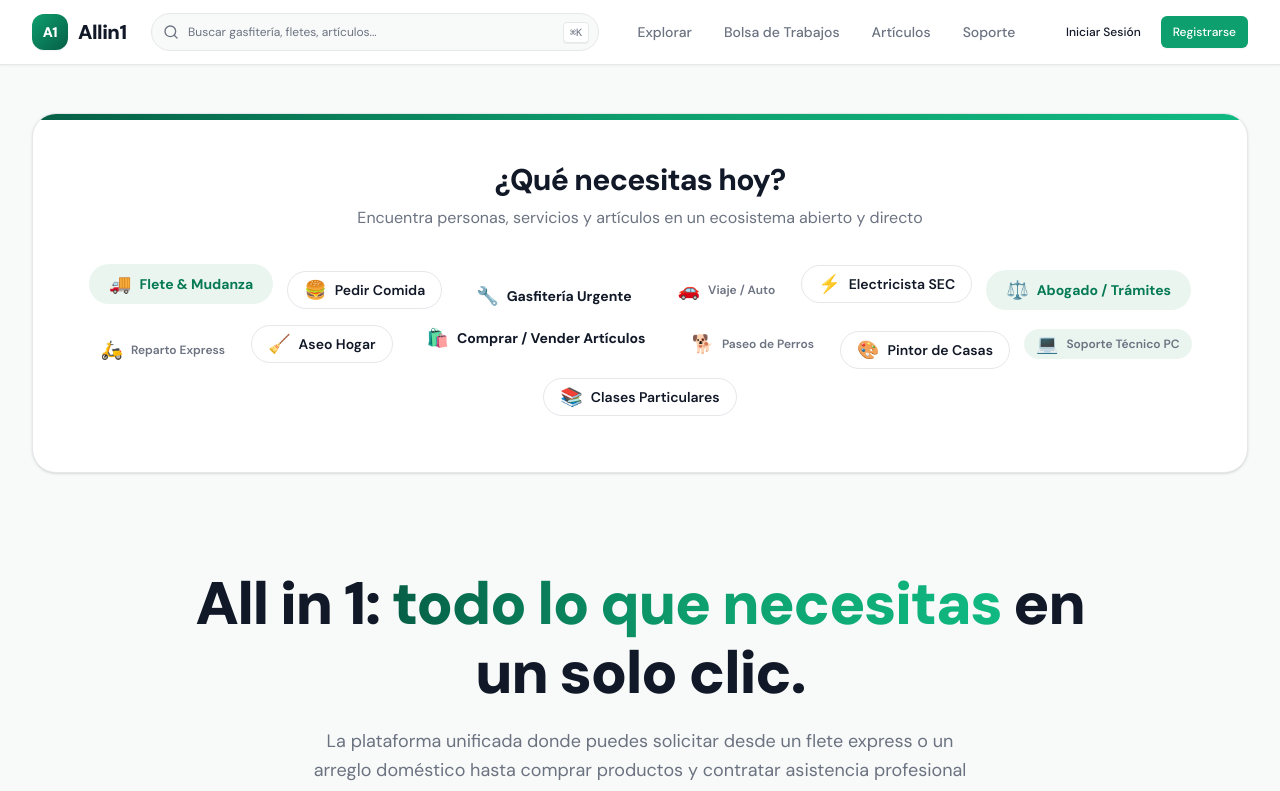
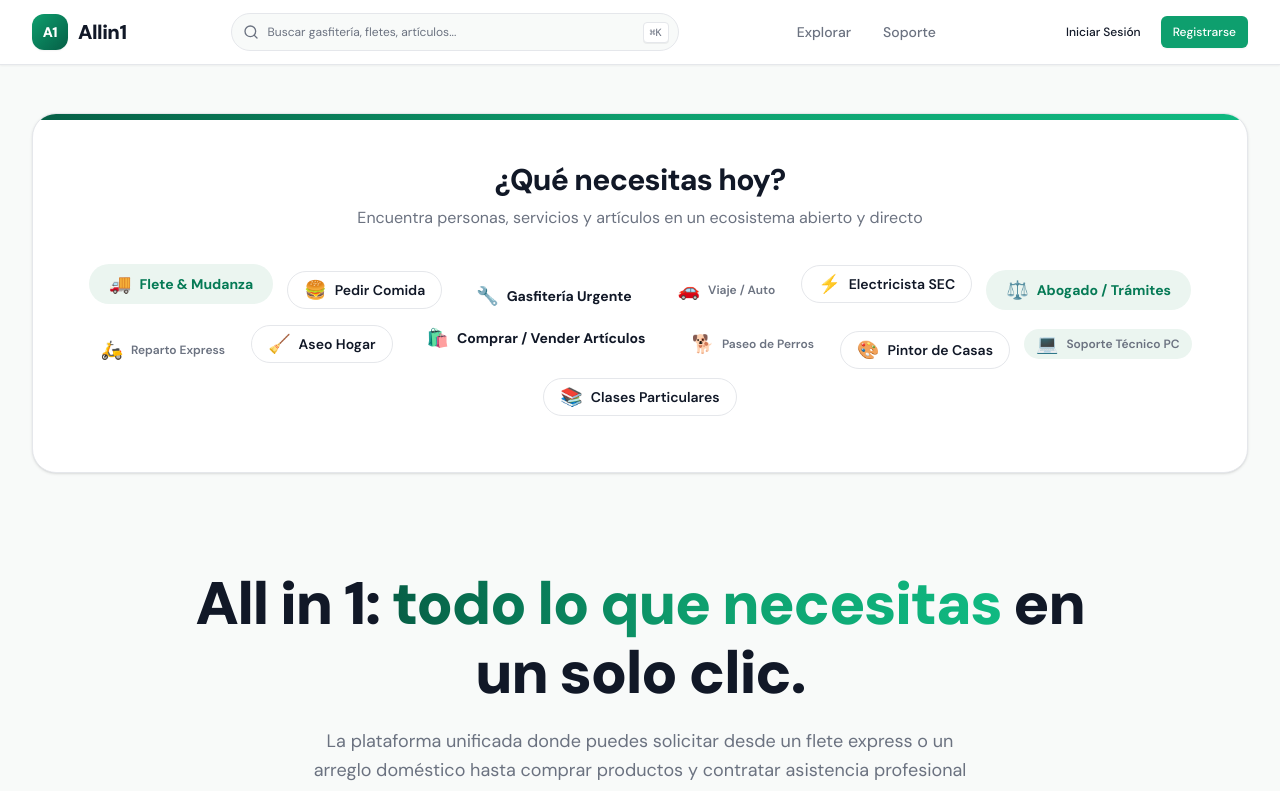
Before and after one commit to AlvaroFPM/Allin1_Taller_de_integracion_III, a Next.js app in the folder frontend-marketplace/: page / in a window 1280 px wide. Shown: the top 791 px of the page. Built offline with nearby package versions, Linux system fonts and the light colour scheme.

Commit message:
feat(#230): simplifica enlaces del navbar eliminando secciones obsoletas

```diff
--- a/frontend-marketplace/src/components/shared/navbar-guest.tsx
+++ b/frontend-marketplace/src/components/shared/navbar-guest.tsx
@@ -7,8 +7,6 @@ import type { NavItem } from '@/types/navigation';
 
 const guestNavItems: NavItem[] = [
   { label: 'Explorar', href: '/explorar' },
-  { label: 'Bolsa de Trabajos', href: '/#trabajos' },
-  { label: 'Artículos', href: '/#marketplace' },
   { label: 'Soporte', href: '/soporte' },
 ];
 
--- a/frontend-marketplace/src/components/shared/navbar-user.tsx
+++ b/frontend-marketplace/src/components/shared/navbar-user.tsx
@@ -12,8 +12,6 @@ import type { User } from '@/types/auth';
 
 const userNavItems: NavItem[] = [
   { label: 'Explorar', href: '/explorar' },
-  { label: 'Bolsa de Trabajos', href: '/#trabajos' },
-  { label: 'Artículos', href: '/#marketplace' },
   { label: 'Soporte', href: '/soporte' },
   { label: 'Mi Perfil', href: '/perfil' },
 ];
```
